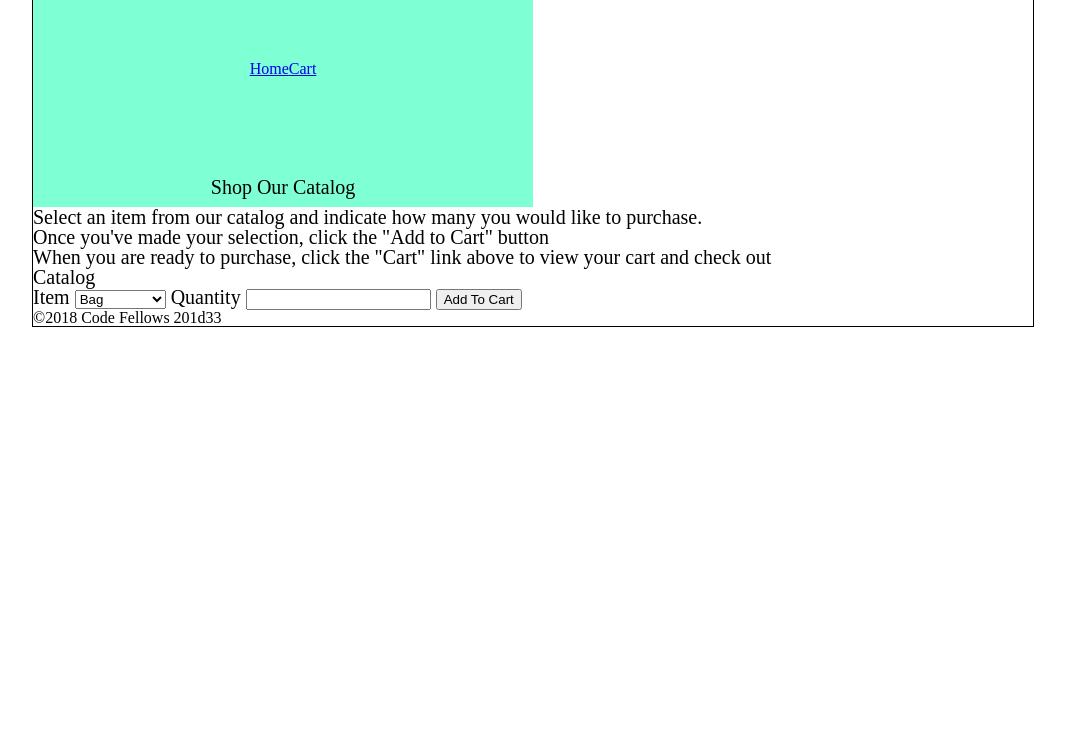
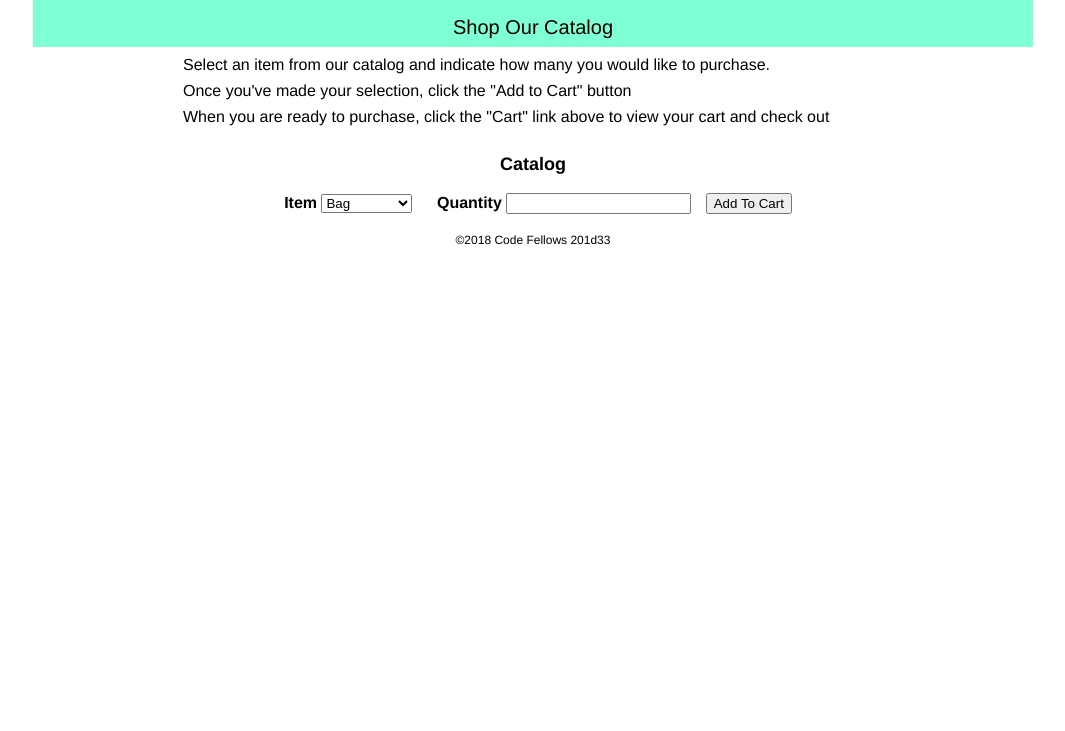
Before and after one commit to Code-Fellows-Java/Odd-Cart, a plain HTML site: page index.html in a window 1280 px wide. Shown: the part 69-800 px from the top of the page, without its empty margins (107-1172 px from the left). Drawn offline with Linux system fonts and the light colour scheme.

Commit message:
updated css

```diff
--- a/css/style.css
+++ b/css/style.css
@@ -1,43 +1,80 @@
+body {
+    width: 1000px;
+    margin: auto;
+    font-family: 'Helvetica', 'Arial', sans-serif;
+
+}
+
 header {
     display: flex;
     flex-direction: column;
     align-items: center;
     border: 2px;
     background-color: aquamarine;
-    /* outline: 1px solid black; */
-    width: 500px;
+    width: 100%;
 }
-h1 {
-    /* display: block; */
+
+header h1 {
+    margin-top: 20px;
+    margin-bottom: 10px;
     font-size: 20px;
-    padding-bottom: 10px;
 
 }
 
+ul li {
+    display: inline-block;
+    margin: 0px 150px;
+
+}
+
+ol li {
+    display: inline-block;
+    margin: 0px 150px;
+    margin-top: 10px;
+
+}
+
+#catalog {
+    display: flex;
+    flex-direction: row;
+    justify-content: center;
+    margin-top: 30px;
+
+}
+
+legend {
+    margin: 0 auto;
+    margin-bottom: 20px;
+    font-weight: 600;
+    font-size: 18px;
+
+}
+label {
+    margin: 10px;
+    font-weight: 600;
+}
+
+footer {
+    margin-top: 20px;
+    display: flex;
+    flex-direction: row;
+    justify-content: center;
+    font-size: 12px;
+}
+
+/*
 ul {
     display: flex;
     flex-direction: row;
     justify-content: space-between;
     padding: 100px;
 }
-/* li {
-    padding: 100px; */
 
 .card {
     font-size: 20px;
 }
 
-body {
-    display: flex;
-    align-items: stretch;
-    width: 1000px;
-    margin: 0 auto;
-    flex-direction: column;
-    justify-content: space-around;
-    border-style: outset ;
-    outline: 1px solid black;
-}
 
 footer {
 
-}
+} */
```
